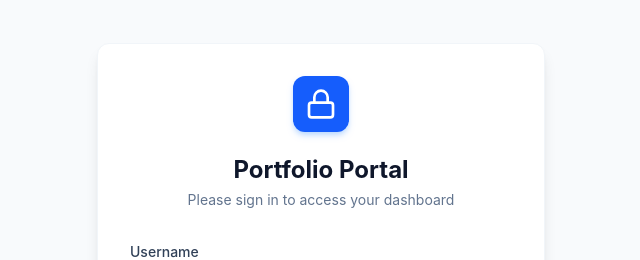
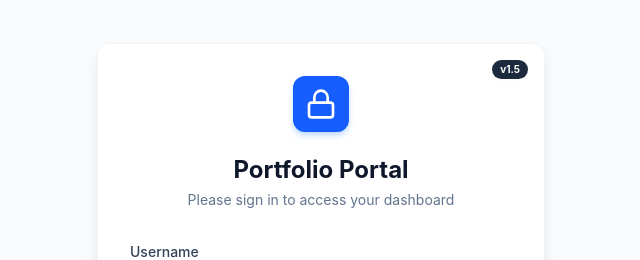
Before and after one commit to ukshah67/portfolio, a React (Vite) app in the folder client/: page / in a window 1280 px wide. Shown: the part 133-393 px from the top of the page, without its empty margins (319-959 px from the left). Built offline with nearby package versions, Linux system fonts and the light colour scheme; no server answers.

Commit message:
Fix: Reverted auth mount to /api/auth and added version v1.5 to login screen

```diff
--- a/client/src/components/AdminPanel.tsx
+++ b/client/src/components/AdminPanel.tsx
@@ -31,7 +31,7 @@ const AdminPanel: React.FC<AdminPanelProps> = ({ onClose }) => {
 
     const fetchUsers = async () => {
         try {
-            const response = await fetch(`${API_URL}/api/portfolio-auth/users`, {
+            const response = await fetch(`${API_URL}/api/auth/users`, {
                 headers: { 'Authorization': `Bearer ${token}` }
             });
             if (!response.ok) throw new Error('Failed to fetch users');
@@ -57,7 +57,7 @@ const AdminPanel: React.FC<AdminPanelProps> = ({ onClose }) => {
         setCreating(true);
 
         try {
-            const response = await fetch(`${API_URL}/api/portfolio-auth/register`, {
+            const response = await fetch(`${API_URL}/api/auth/register`, {
                 method: 'POST',
                 headers: {
                     'Content-Type': 'application/json',
--- a/client/src/components/Login.tsx
+++ b/client/src/components/Login.tsx
@@ -17,7 +17,7 @@ const Login: React.FC = () => {
         setLoading(true);
 
         try {
-            const response = await fetch(`${API_URL}/api/portfolio-auth/login`, {
+            const response = await fetch(`${API_URL}/api/auth/login`, {
                 method: 'POST',
                 headers: { 'Content-Type': 'application/json' },
                 body: JSON.stringify({ username, password }),
@@ -40,7 +40,10 @@ const Login: React.FC = () => {
     return (
         <div className="min-h-screen flex items-center justify-center bg-slate-50 font-sans">
             <div className="max-w-md w-full bg-white rounded-xl shadow-lg border border-slate-100 p-8">
-                <div className="text-center mb-8">
+                <div className="text-center mb-8 relative">
+                    <div className="absolute -top-4 -right-4 bg-slate-800 text-white text-[10px] font-bold px-2 py-0.5 rounded-full ring-2 ring-white shadow-sm">
+                        v1.5
+                    </div>
                     <div className="mx-auto bg-blue-600 p-3 rounded-xl inline-block mb-4 text-white shadow-md shadow-blue-200">
                         <Lock size={32} />
                     </div>
```
Also changed, not shown: 1 other file (tests, documents, lock files or other folders).
